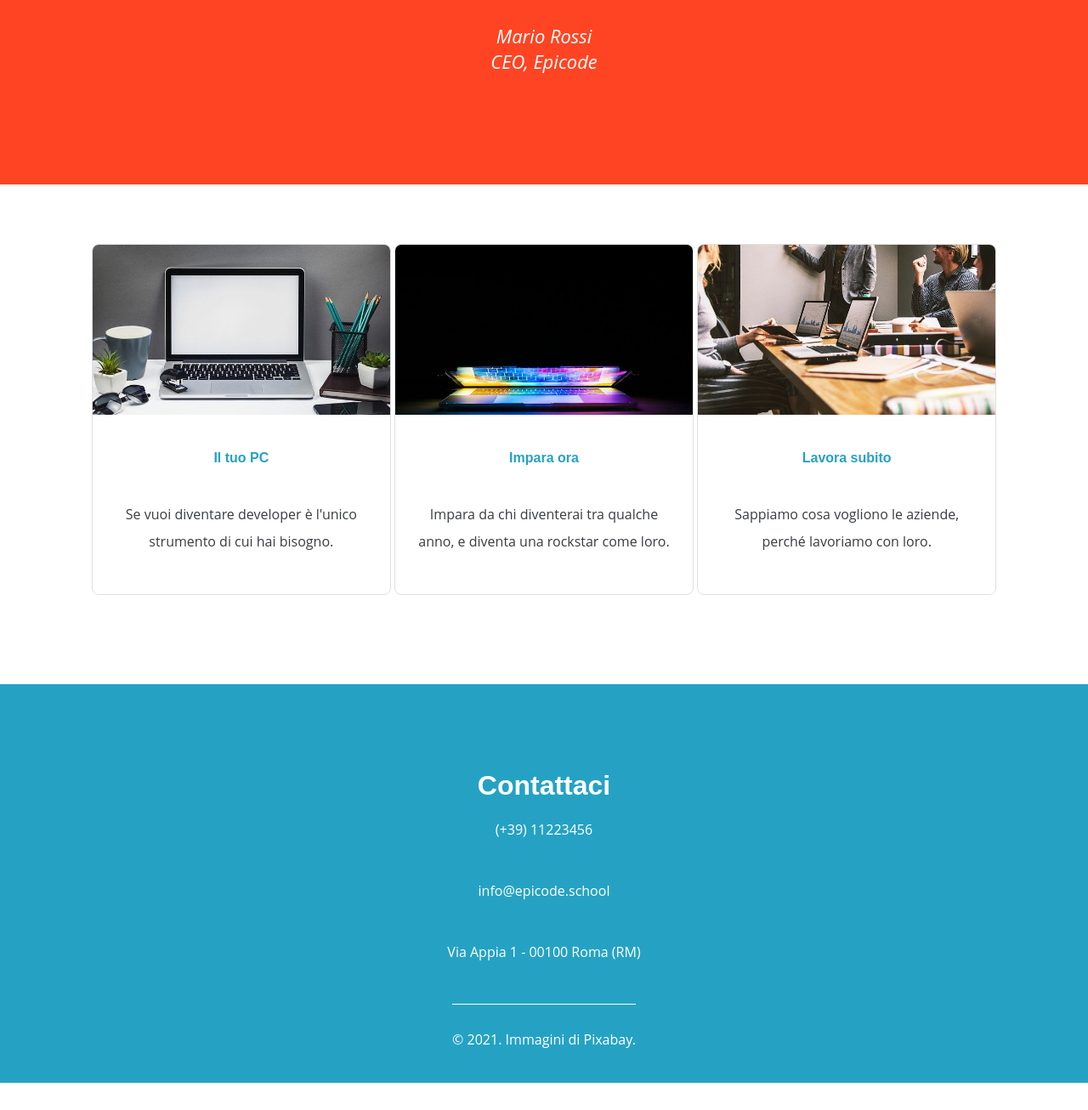
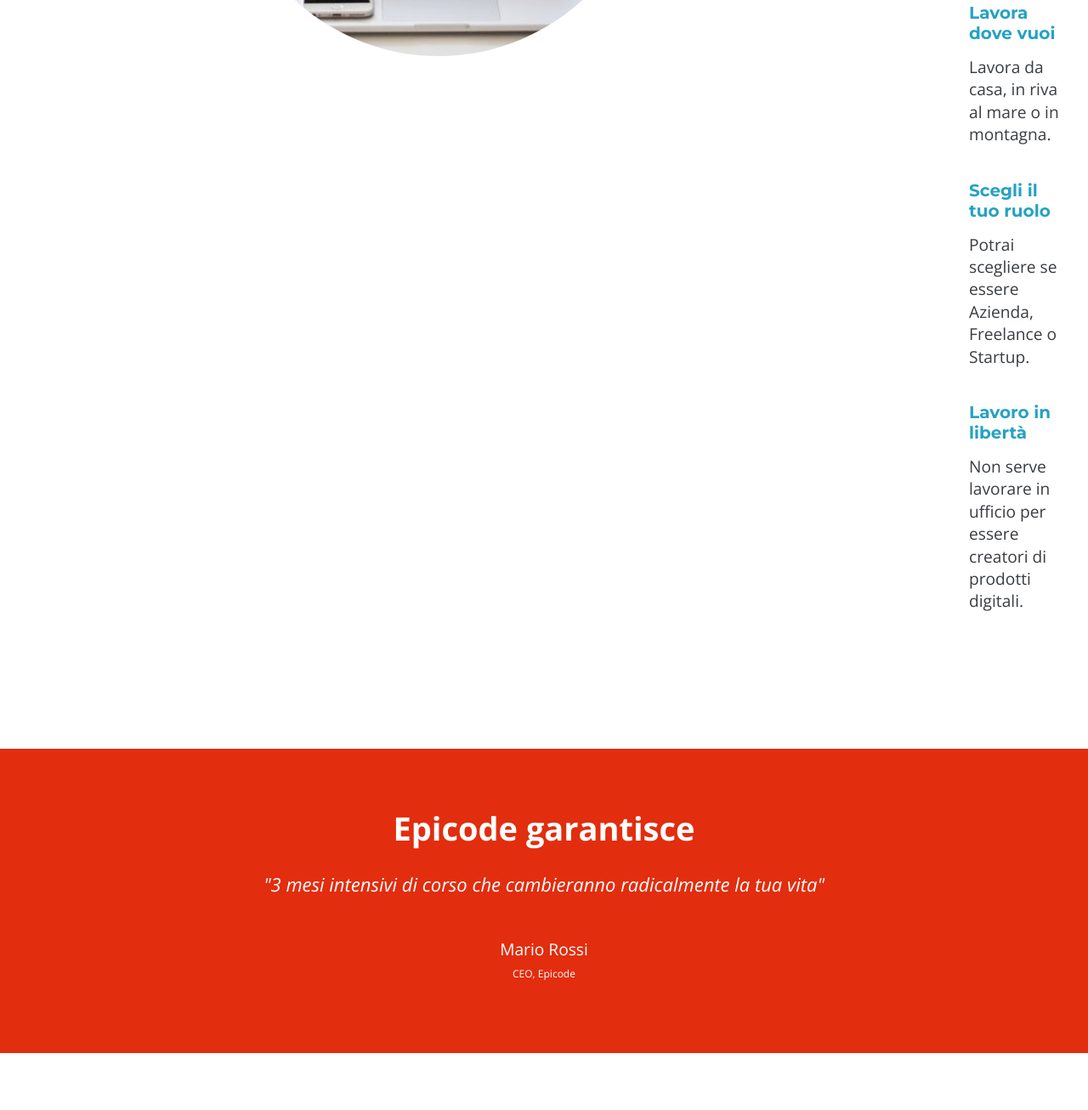
Before and after one commit to Lilyanefl/S1-L5, a plain HTML site: page index-desktop.html in a window 1280 px wide. Shown: the part 1454-2760 px from the top of the page at 85% size. Before the commit the page ends 2728 px from the top, so only its background shows below. Drawn offline with nearby package versions, Linux system fonts and the light colour scheme; a web font is replaced by a local one.

Commit message:
modifiche desktop version

```diff
--- a/Esercizio/css/style-desktop.css
+++ b/Esercizio/css/style-desktop.css
@@ -1,84 +1,114 @@
+@import url("https://fonts.googleapis.com/css2?family=Gupter:wght@400;500;700&family=Montserrat:ital,wght@0,100..900;1,100..900&family=Open+Sans:ital,wght@0,300..800;1,300..800&family=Poppins:ital,wght@0,100;0,200;0,300;0,400;0,500;0,600;0,700;0,800;0,900;1,100;1,200;1,300;1,400;1,500;1,600;1,700;1,800;1,900&family=Roboto:wght@400;700&display=swap");
+@import url("https://fonts.googleapis.com/css2?family=Gupter:wght@400;500;700&family=Montserrat:ital,wght@0,100..900;1,100..900&family=Open+Sans:ital,wght@0,300..800;1,300..800&family=Poppins:ital,wght@0,100;0,200;0,300;0,400;0,500;0,600;0,700;0,800;0,900;1,100;1,200;1,300;1,400;1,500;1,600;1,700;1,800;1,900&family=Roboto:wght@400;700&display=swap");
+
 body {
-  font-family: "Open Sans", sans-serif;
   margin: 0;
   padding: 0;
   color: #393d41;
   text-align: center;
+  font-family: "Open Sans", sans-serif;
+  font-size: 1.2rem;
+  line-height: 1.65rem;
 }
 
 .logo {
   background-color: black;
   padding: 30px 0;
+  height: 60px;
 }
 
 .logo img {
+  display: block;
   width: 150px;
+  padding-left: 75px;
 }
 
 .inserzione {
   background-image: url(../images/banner.jpg);
   background-size: cover;
-  background-position: center;
-  padding: 40px 30px;
+  background-position: top;
+  padding-bottom: 300px;
 }
 
-h1,
-h2,
-h3,
-h4 {
+.inserzione h1 {
+  text-align: center;
+  color: #25a2c3;
+  font-size: 34px;
+  line-height: 2rem;
+  padding-top: 200px;
+  font-weight: 700;
   font-family: "Montserrat", sans-serif;
 }
 
-.inserzione h1 {
-  color: #25a2c3;
-  font-size: 34px;
-  line-height: 2rem;
-  margin-bottom: 25px;
+.inserzione p {
+  margin-top: 30px;
+  margin-bottom: 10px;
+  text-align: center;
+  margin-inline: 32%;
 }
 
 button {
+  font-family: "Montserrat", sans-serif;
   background-color: #f04c2f;
   color: white;
   border: none;
-  border-radius: 2px;
+  border-radius: 5px;
   padding: 15px 30px;
   font-size: 16px;
   font-weight: bold;
   margin-top: 40px;
 }
 
-main {
-  padding: 60px 20px 30px;
-}
-
 main h3 {
+  font-family: "Montserrat", sans-serif;
   color: #25a2c3;
   font-size: 20px;
+  font-weight: 700;
+  line-height: 1.5rem;
   margin-bottom: 15px;
 }
 
-main p {
-  margin: 0 10px 30px;
+main {
+  padding: 60px 20px 30px;
+  max-width: 100%;
+  margin-top: 100px;
+  margin-bottom: 100px;
 }
 
 main img {
-  width: 300px;
-  height: 300px;
+  width: 500px;
+  height: 500px;
   border-radius: 50%;
-  margin: 0 auto 30px;
-  display: block;
-  object-fit: cover;
+
+  margin-right: 20%;
+  margin-bottom: -10%;
+}
+
+.paragrafi {
+  text-align: left;
+  max-width: 600px;
+  margin: -300px auto 10px;
+  padding-left: 70rem;
+}
+
+.paragrafi h3 {
+  margin-top: 40px;
+}
+
+.paragrafi p {
+  margin-bottom: 30px;
 }
 
 section {
-  background-color: #ff4423;
+  background-color: #e22d0e;
   color: white;
   padding: 80px 15px;
 }
 
 section h1 {
   font-size: 38px;
-  margin-bottom: 50px;
+  margin-bottom: 40px;
+  font-weight: 700;
 }
 
 section p {
@@ -86,18 +116,20 @@ section p {
   font-size: 22px;
   margin-bottom: 50px;
 }
-
+section span {
+  font-size: 12px;
+}
 .cards {
   padding: 70px 20px;
 }
 
 .wrap {
   border: 1px solid #dee1e3;
-  border-radius: 8px;
+  border-radius: 4px;
   overflow: hidden;
   margin-bottom: 30px;
   max-width: 350px;
-  margin-left: auto;
+  margin-left: 30px;
   margin-right: auto;
   display: inline-block;
 }
@@ -112,6 +144,7 @@ section p {
 .wrap h4 {
   color: #25a2c3;
   padding: 20px 0;
+  font-weight: 700;
 }
 
 .wrap p {
@@ -120,22 +153,38 @@ section p {
 }
 
 footer {
+  font-family: "Open Sans", sans-serif;
   background-color: #25a2c3;
   color: white;
   padding: 40px 20px;
+  font-weight: 200;
 }
 
 footer h1 {
+  font-family: "Montserrat", sans-serif;
+  font-size: 38px;
+  font-weight: 700;
   padding-top: 40px;
 }
 
 footer p {
+  line-height: 1.6em;
   margin: 20px 0 50px;
+  text-align: left;
+  margin-top: 40px;
+  margin-left: 43%;
+  margin-right: 43%;
+  padding-bottom: 30px;
+  border-bottom: 1px solid white;
+}
+
+footer a:link {
+  color: #c8e7f0;
 }
 
 footer span {
-  border-top: 1px solid white;
+  font-size: 16px;
+
   display: inline-block;
   margin: 0 110px;
-  padding-top: 30px;
 }
--- a/index-desktop.html
+++ b/index-desktop.html
@@ -1,18 +1,26 @@
 <!DOCTYPE html>
-<html lang="it">
+<html lang="en">
   <head>
     <meta charset="UTF-8" />
     <meta name="viewport" content="width=device-width, initial-scale=1.0" />
-    <title>Corso Web Developer - Epicode</title>
+    <meta
+      name="description"
+      content="Da zero a Epicode con i corsi completi per diventare uno sviluppatore professionista in 3 mesi.
+    "
+    />
+
+    <link
+      rel="stylesheet"
+      href="https://cdnjs.cloudflare.com/ajax/libs/font-awesome/5.15.4/css/all.min.css"
+    />
+    <link rel="stylesheet" href="./Esercizio/css/reset.css" />
     <link rel="stylesheet" href="./Esercizio/css/style-desktop.css" />
+    <title>Epicode</title>
   </head>
   <body>
-    <header>
     <div class="logo">
-        <img src="./Esercizio/images/logo.png" alt="Epicode Logo" />
+      <img src="./Esercizio/images/logo.png" width="30%;" />
     </div>
-    </header>
-
     <div class="inserzione">
       <h1>Corso Web Developer</h1>
       <p>
@@ -21,47 +29,48 @@
       </p>
       <button>PARTIAMO!</button>
     </div>
-
     <main>
+      <img src="./Esercizio/images/notebook.jpg" />
+      <div class="paragrafi">
         <h3>Tutti ti cercheranno</h3>
         <p>
-        Sono 30.000 in Italia le posizioni di developer scoperte, scegli quella
-        che ti stimola di più.
+          Sono 30.000 in Italia le posizioni di developer scoperte, scegli
+          quella che ti stimola di più.
         </p>
+        <h3>Lavora dove vuoi</h3>
 
-      <h3>Lavora dove vuoi</h3>
         <p>Lavora da casa, in riva al mare o in montagna.</p>
-
-      <img src="./Esercizio/images/foto1.jpg" alt="Notebook" />
 
         <h3>Scegli il tuo ruolo</h3>
         <p>Potrai scegliere se essere Azienda, Freelance o Startup.</p>
-
         <h3>Lavoro in libertà</h3>
         <p>
-        Non serve lavorare in ufficio per essere creatori di prodotti digitali.
+          Non serve lavorare in ufficio per essere creatori di prodotti
+          digitali.
         </p>
+      </div>
     </main>
-
     <section>
       <h1>Epicode garantisce</h1>
       <p>
         "3 mesi intensivi di corso che cambieranno radicalmente la tua vita"
       </p>
-      <p>Mario Rossi<br />CEO, Epicode</p>
+      <figcaption>
+        Mario Rossi <br />
+        <span>CEO, Epicode</span>
+      </figcaption>
     </section>
-
     <div class="cards">
       <div class="wrap">
-        <img src="./Esercizio/images/foto1.jpg" alt="Il tuo PC" />
+        <img src="./Esercizio/images/foto1.jpg" />
         <h4>Il tuo PC</h4>
         <p>
-          Se vuoi diventare developer è l'unico strumento di cui hai bisogno.
+          Se vuoi diventare developer è l’unico strumento di cui hai bisogno.
         </p>
       </div>
 
       <div class="wrap">
-        <img src="./Esercizio/images/foto2.jpg" alt="Impara ora" />
+        <img src="./Esercizio/images/foto2.jpg" />
         <h4>Impara ora</h4>
         <p>
           Impara da chi diventerai tra qualche anno, e diventa una rockstar come
@@ -70,18 +79,22 @@
       </div>
 
       <div class="wrap">
-        <img src="./Esercizio/images/foto3.jpg" alt="Lavora subito" />
+        <img src="./Esercizio/images/foto3.jpg" />
         <h4>Lavora subito</h4>
-        <p>Sappiamo cosa vogliono le aziende, perché lavoriamo con loro.</p>
+        <p>Sappiamo cosa vogliono le aziende, perché lavoriamo con loro</p>
       </div>
     </div>
-
     <footer>
       <h1>Contattaci</h1>
-      <p>(+39) 11223456</p>
-      <p>info@epicode.school</p>
-      <p>Via Appia 1 - 00100 Roma (RM)</p>
-      <span>&copy; 2021. Immagini di Pixabay.</span>
+      <p>
+        <i class="fas fa-phone-square-alt"></i><a href="#"> (+39) 11223456</a
+        ><br />
+        <i class="fas fa-envelope-square"></i>
+        <a href="#">info@epicode.school</a><br />
+        <i class="fas fa-location-arrow"></i> Via Appia 1 - 00100 Roma (RM)
+      </p>
+
+      <span> &copy; 2021. Immagini di <a href="#">Pixabay</a></span>
     </footer>
   </body>
 </html>
```
Lines whose indentation alone changed are shown as unchanged.
